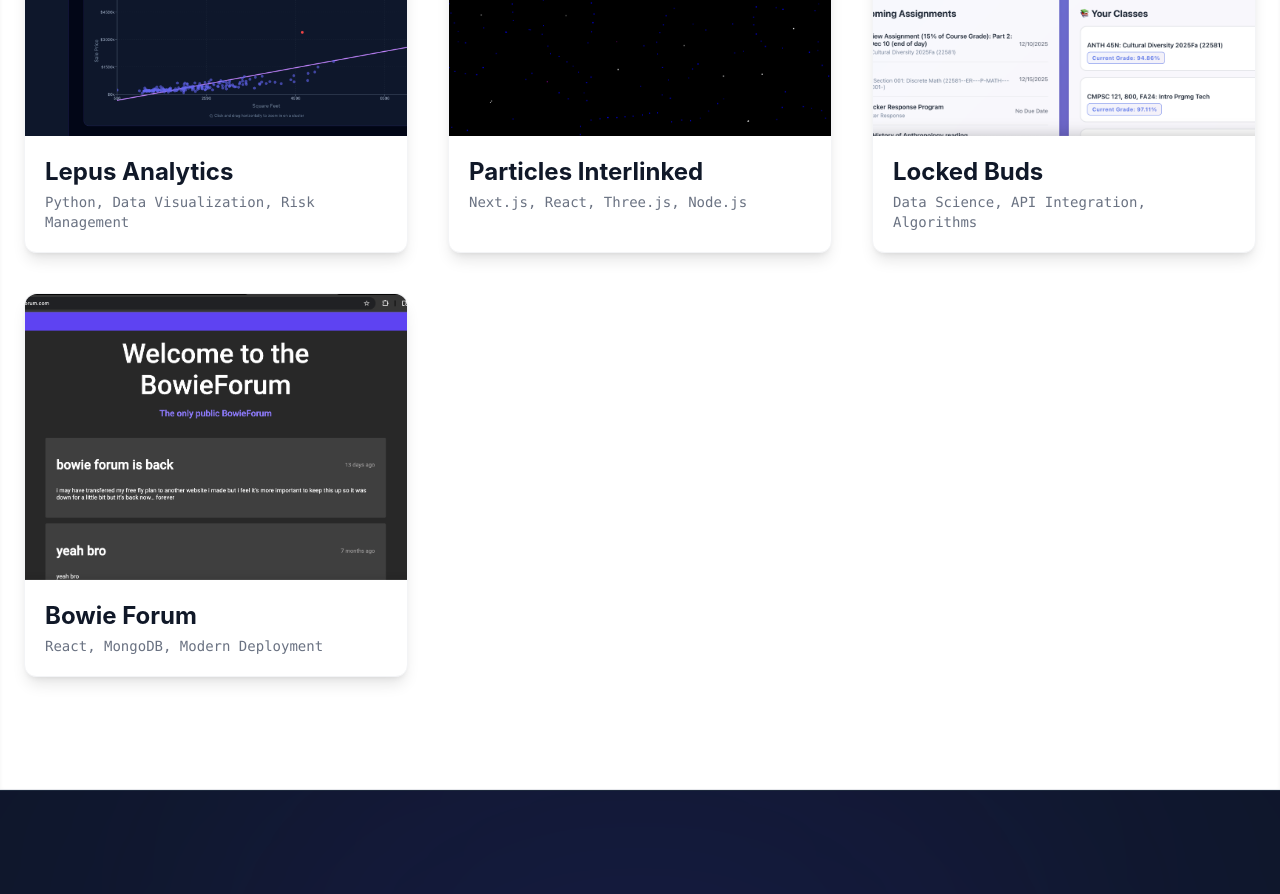
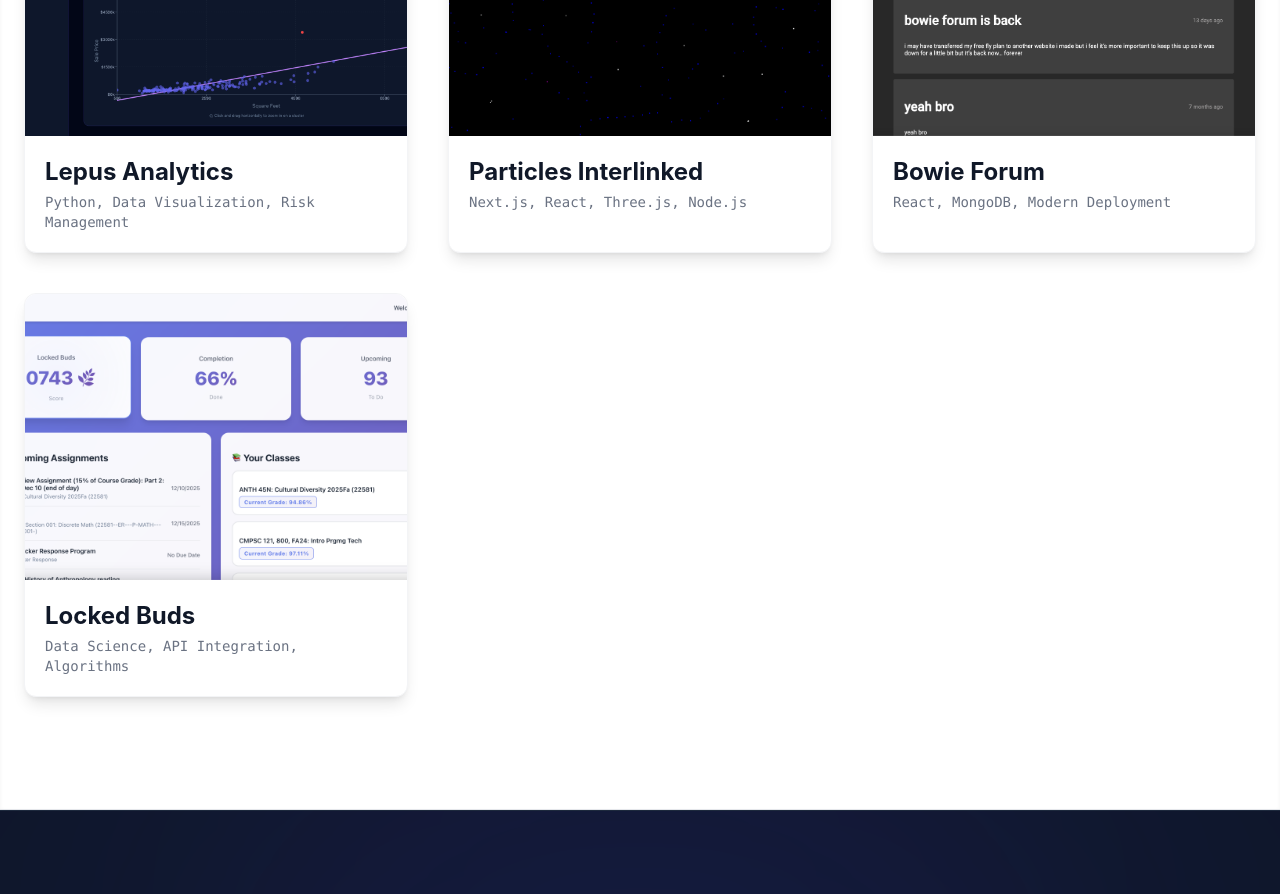
Before and after one commit to AHasenbein/portfolio, a React (Vite) app: page / in a window 1280 px wide. Shown: the part 2080-2974 px from the top of the page. Built offline with nearby package versions, Linux system fonts and the light colour scheme.

Commit message:
new order

```diff
--- a/src/projectsData.js
+++ b/src/projectsData.js
@@ -26,14 +26,6 @@ const PROJECTS_DATA = [
   },
   {
     id: 3,
-    title: "Locked Buds",
-    tech: "Data Science, API Integration, Algorithms",
-    image: lockedBuds,
-    link: "https://lockedbuds.com/",
-    description: "I designed and developed Locked Buds as a dynamic academic management application. The system allows users to input their grades and schedule, which is then processed to provide a comprehensive, point-based overview of their academic standing. It tracks essential metrics like percent completion of necessary tasks and overall schedule adherence. The final academic score is calculated using a proprietary algorithm that synthesizes all user-provided data into a single, actionable performance metric."
-  },
-  {
-    id: 4,
     title: "Bowie Forum",
     tech: "React, MongoDB, Modern Deployment",
     // 2. Use the imported variable, not a string
@@ -41,6 +33,15 @@ const PROJECTS_DATA = [
     link: "https://bowieforum.com/",
     description: "Bowie Forum, Lead Developer and Database Manager As the Lead Developer and Database Manager for Bowie Forum, I designed and deployed a complete student forum platform. I was responsible for the full stack, managing both the frontend UI and the backend infrastructure, which I built using React, MongoDB, and modern deployment tools to ensure scalability and reliability. I successfully increased user activity on the site by an astounding 3000% in just three months."
   },
+  {
+    id: 4,
+    title: "Locked Buds",
+    tech: "Data Science, API Integration, Algorithms",
+    image: lockedBuds,
+    link: "https://lockedbuds.com/",
+    description: "I designed and developed Locked Buds as a dynamic academic management application. The system allows users to input their grades and schedule, which is then processed to provide a comprehensive, point-based overview of their academic standing. It tracks essential metrics like percent completion of necessary tasks and overall schedule adherence. The final academic score is calculated using a proprietary algorithm that synthesizes all user-provided data into a single, actionable performance metric."
+  },
+
 
 
   // {
```
